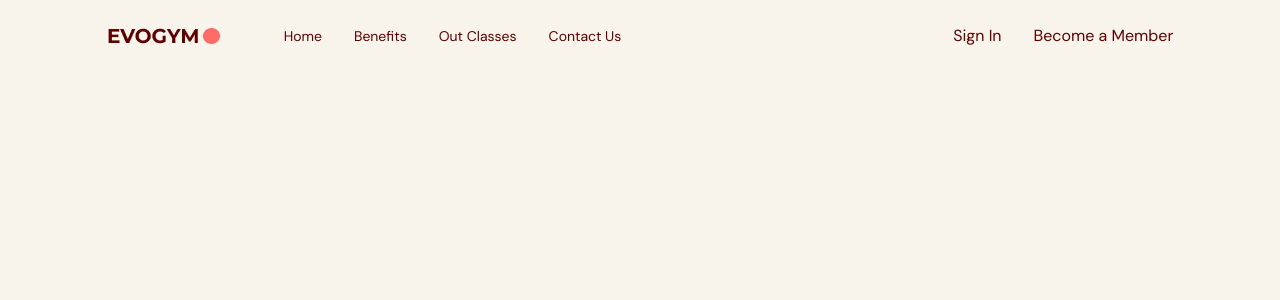
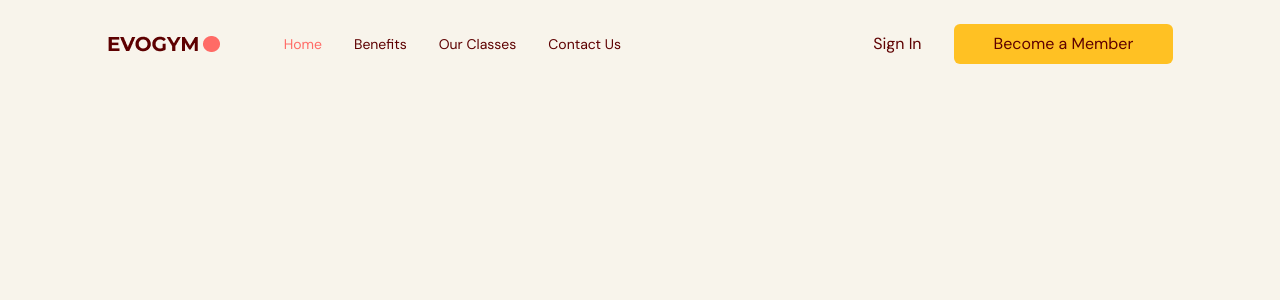
Before and after one commit to patrickgip94/EvoGym, a React (Vite) app: page / in a window 1280 px wide. Shown: the top 300 px of the page. Built offline with nearby package versions, Linux system fonts and the light colour scheme.

Commit message:
Added ActionButton and fixed spelling for Our Classes

```diff
--- /dev/null
+++ b/src/hooks/useMediaQuery.ts
@@ -0,0 +1,20 @@
+import { useState, useEffect } from "react";
+
+const useMediaQuery = (query: string) => {
+  const [matches, setMatches] = useState(false);
+
+  useEffect(() => {
+    const media = window.matchMedia(query);
+    if (media.matches !== matches) {
+      setMatches(media.matches);
+    }
+
+    const listener = () => setMatches(media.matches);
+    window.addEventListener("resize", listener);
+    return () => window.removeEventListener("resize", listener);
+  }, [matches, query]);
+
+  return matches;
+};
+
+export default useMediaQuery;
--- a/src/scenes/navbar/index.tsx
+++ b/src/scenes/navbar/index.tsx
@@ -3,6 +3,8 @@
 import Logo from "@/assets/Logo.png";
 import Link from "./Link";
 import { SelectedPage } from "@/shared/types";
+import useMediaQuery from "@/hooks/useMediaQuery";
+import ActionButton from "@/shared/ActionButton";
 
 type Props = {
   selectedPage: SelectedPage;
@@ -10,7 +12,9 @@
 };
 
 const Navbar = ({ selectedPage, setSelectedPage }: Props) => {
+  const [isMenuToggled, setIsMenuToggled] = useState<boolean>(false);
   const flexBetween = "flex items-center justify-between";
+  const isAboveMediumScreens = useMediaQuery("(min-width: 1060px)");
 
   return (
     <nav>
@@ -21,6 +25,7 @@
             <img alt="logo" src={Logo} />
 
             {/* RIGHT SIDE */}
+            {isAboveMediumScreens ? (
               <div className={`${flexBetween} w-full `}>
                 <div className={`${flexBetween} gap-8 text-sm`}>
                   <Link
@@ -34,7 +39,7 @@
                     setSelectedPage={setSelectedPage}
                   />
                   <Link
-                  page="Out Classes"
+                    page="Our Classes"
                     selectedPage={selectedPage}
                     setSelectedPage={setSelectedPage}
                   />
@@ -46,9 +51,19 @@
                 </div>
                 <div className={`${flexBetween} gap-8`}>
                   <p>Sign In</p>
-                <button>Become a Member</button>
+                  <ActionButton setSelectedPage={setSelectedPage}>
+                    Become a Member
+                  </ActionButton>
                 </div>
               </div>
+            ) : (
+              <button
+                className="rounded-full bg-secondary-500 p-2"
+                onClick={() => setIsMenuToggled(!isMenuToggled)}
+              >
+                <Bars3Icon className="h-6 w-6 text-white" />
+              </button>
+            )}
           </div>
         </div>
       </div>
--- /dev/null
+++ b/src/shared/ActionButton.tsx
@@ -0,0 +1,23 @@
+import React from "react";
+import AnchorLink from "react-anchor-link-smooth-scroll";
+import { SelectedPage } from "./types";
+
+type Props = {
+  children: React.ReactNode;
+  setSelectedPage: (value: SelectedPage) => void;
+};
+
+const ActionButton = ({ children, setSelectedPage }: Props) => {
+  return (
+    <AnchorLink
+      className="rounded-md bg-secondary-500
+      px-10 py-2 hover:bg-primary-500 hover:text-white"
+      onClick={() => setSelectedPage(SelectedPage.ContactUs)} // passed in from enum types to prevent any bugs
+      href={`${SelectedPage.ContactUs}`}
+    >
+      {children}
+    </AnchorLink>
+  );
+};
+
+export default ActionButton;
--- a/tailwind.config.js
+++ b/tailwind.config.js
@@ -13,7 +13,7 @@
         "gray-500": "#5E0000",
         "primary-100": "#FFE1E0",
         "primary-300": "#FFA6A3",
-        "primary-100": "#FF6b66",
+        "primary-500": "#FF6b66",
         "secondary-400": "#FFCD58",
         "secondary-500": "#FFC123",
       },
```
Lines whose indentation alone changed are shown as unchanged.
